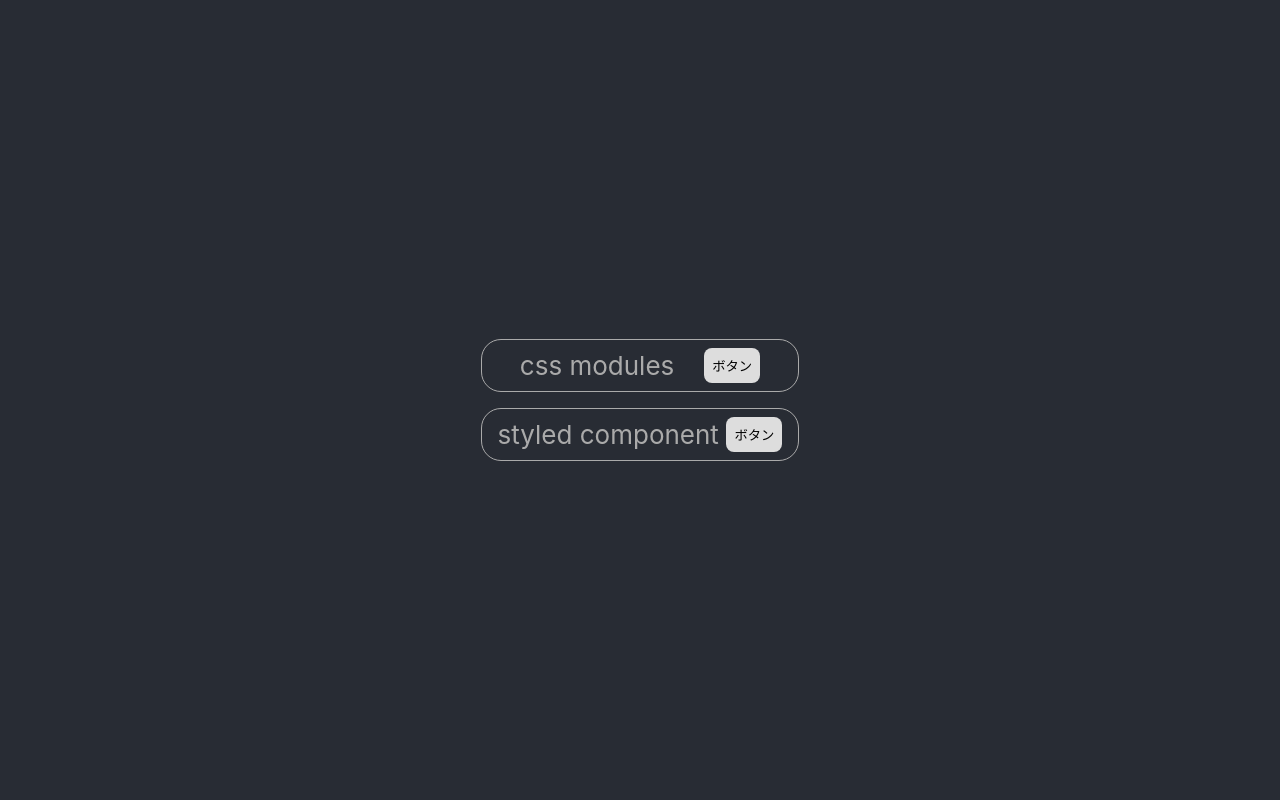
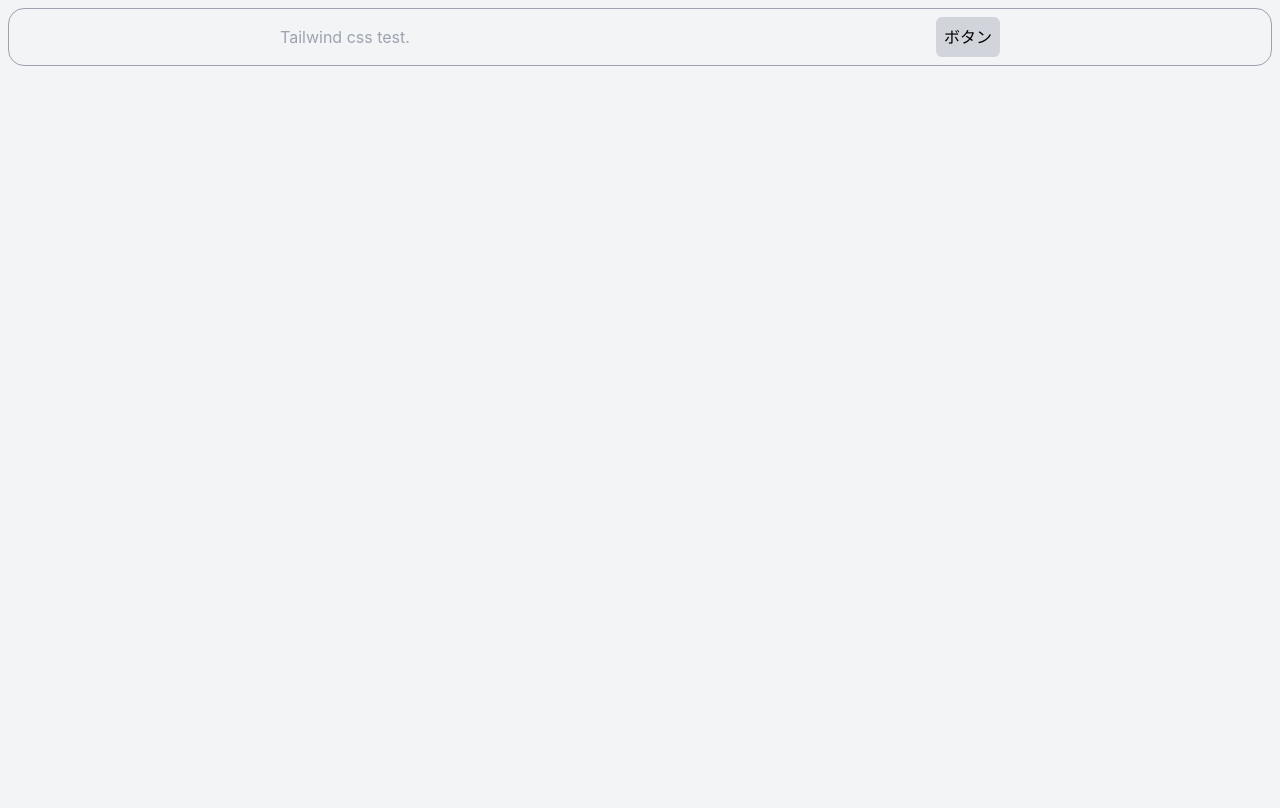
Before and after one commit to kazuki-oshino/dog-puzzle, a React (Create React App) app: page / in a window 1280 px wide. Built offline with nearby package versions, Linux system fonts and the light colour scheme.

Commit message:
tailwind css test.

```diff
--- /dev/null
+++ b/craco.config.js
@@ -0,0 +1,10 @@
+module.exports = {
+  style: {
+    postcssOptions: {
+      plugins: [
+        require('tailwindcss'),
+        require('autoprefixer'),
+      ]
+    }
+  }
+}
--- a/public/index.html
+++ b/public/index.html
@@ -1,20 +1,20 @@
 <!DOCTYPE html>
 <html lang="en">
+
 <head>
   <meta charset="utf-8" />
   <link rel="icon" href="%PUBLIC_URL%/favicon.ico" />
   <meta name="viewport" content="width=device-width, initial-scale=1" />
   <meta name="theme-color" content="#000000" />
-    <meta
-      name="description"
-      content="Web site created using create-react-app"
-    />
+  <meta name="description" content="Web site created using create-react-app" />
   <link rel="apple-touch-icon" href="%PUBLIC_URL%/logo192.png" />
   <link rel="manifest" href="%PUBLIC_URL%/manifest.json" />
   <title>Dog Puzzle</title>
 </head>
-  <body>
+
+<body class="min-h-screen bg-gray-100 dark:bg-gray-800">
   <noscript>You need to enable JavaScript to run this app.</noscript>
   <div id="root"></div>
 </body>
+
 </html>
--- a/src/App.tsx
+++ b/src/App.tsx
@@ -1,16 +1,11 @@
-import React, { useState } from "react";
+import React from "react";
 import "./App.css";
-import { ColoredMessage } from "./components/ColoredMessage";
-import { CssModules } from "./components/CssModules";
-import { StyledComponent } from "./components/StyledComponent";
+import { TailwindCss } from "./components/TailwindCss";
 
 export const App: React.VFC = () => {
   return (
-    <div className="App">
-      <header className="App-header">
-        <CssModules></CssModules>
-        <StyledComponent></StyledComponent>
-      </header>
-    </div>
+    <>
+      <TailwindCss></TailwindCss>
+    </>
   );
 };
--- /dev/null
+++ b/src/components/TailwindCss.tsx
@@ -0,0 +1,12 @@
+import React from "react";
+
+export const TailwindCss: React.VFC = () => {
+  return (
+    <div className="border border-gray-400 rounded-2xl p-2 m-2 flex justify-around items-center">
+      <p className="m-0 text-gray-400">Tailwind css test.</p>
+      <button className="bg-gray-300 border-0 p-2 rounded-md hover:bg-gray-400 hover:text-white">
+        ボタン
+      </button>
+    </div>
+  );
+};
--- /dev/null
+++ b/tailwind.config.js
@@ -0,0 +1,11 @@
+module.exports = {
+  purge: ['./src/**/*.{js,jsx,ts,tsx}', './public/index.html'],
+  darkMode: 'media', // or 'media' or 'class'
+  theme: {
+    extend: {},
+  },
+  variants: {
+    extend: {},
+  },
+  plugins: [],
+}
```
Also changed, not shown: package.json (+8 -3 lines), src/index.css (+7 -3 lines), 1 other file (tests, documents, lock files or other folders). Lines whose indentation alone changed are shown as unchanged.
